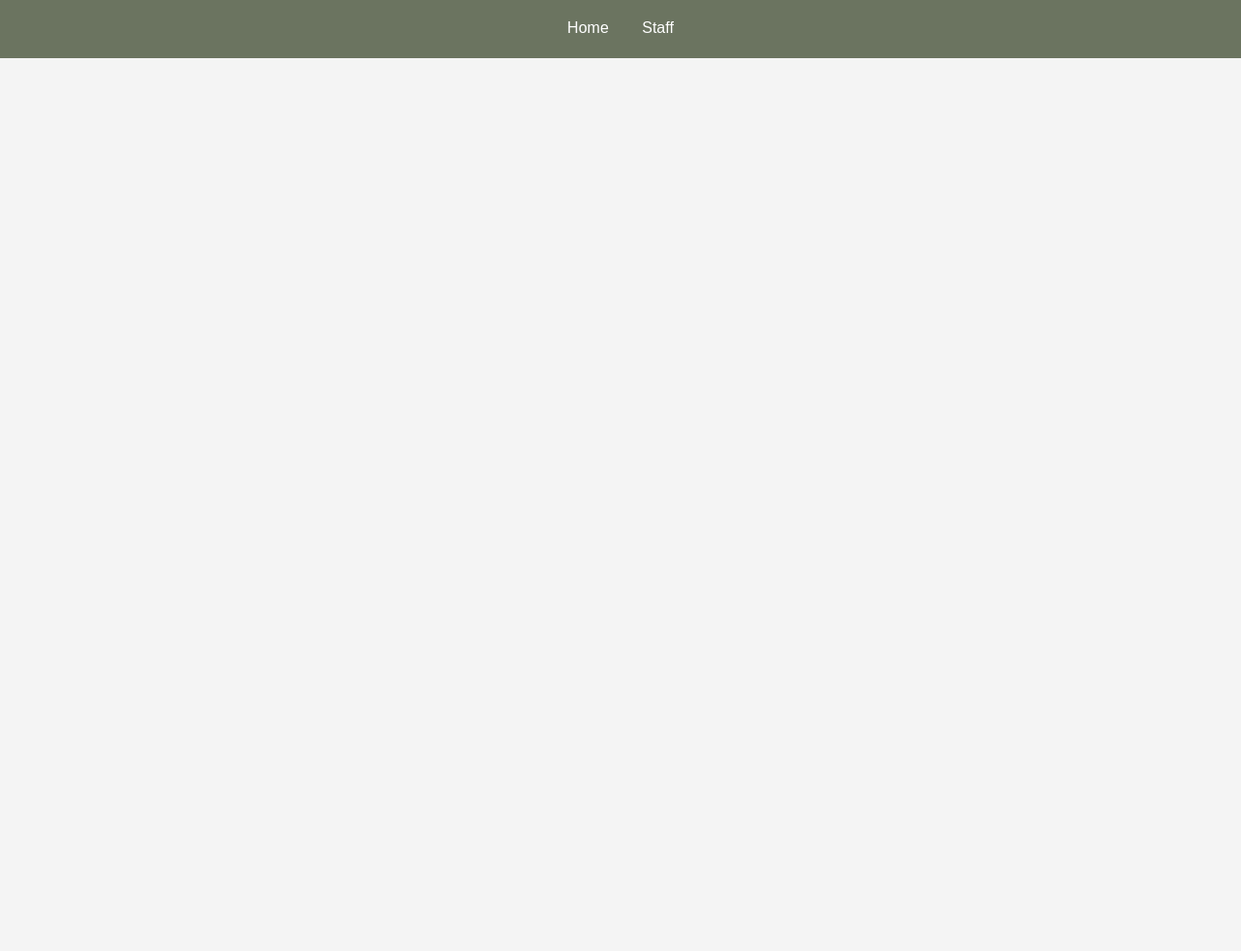
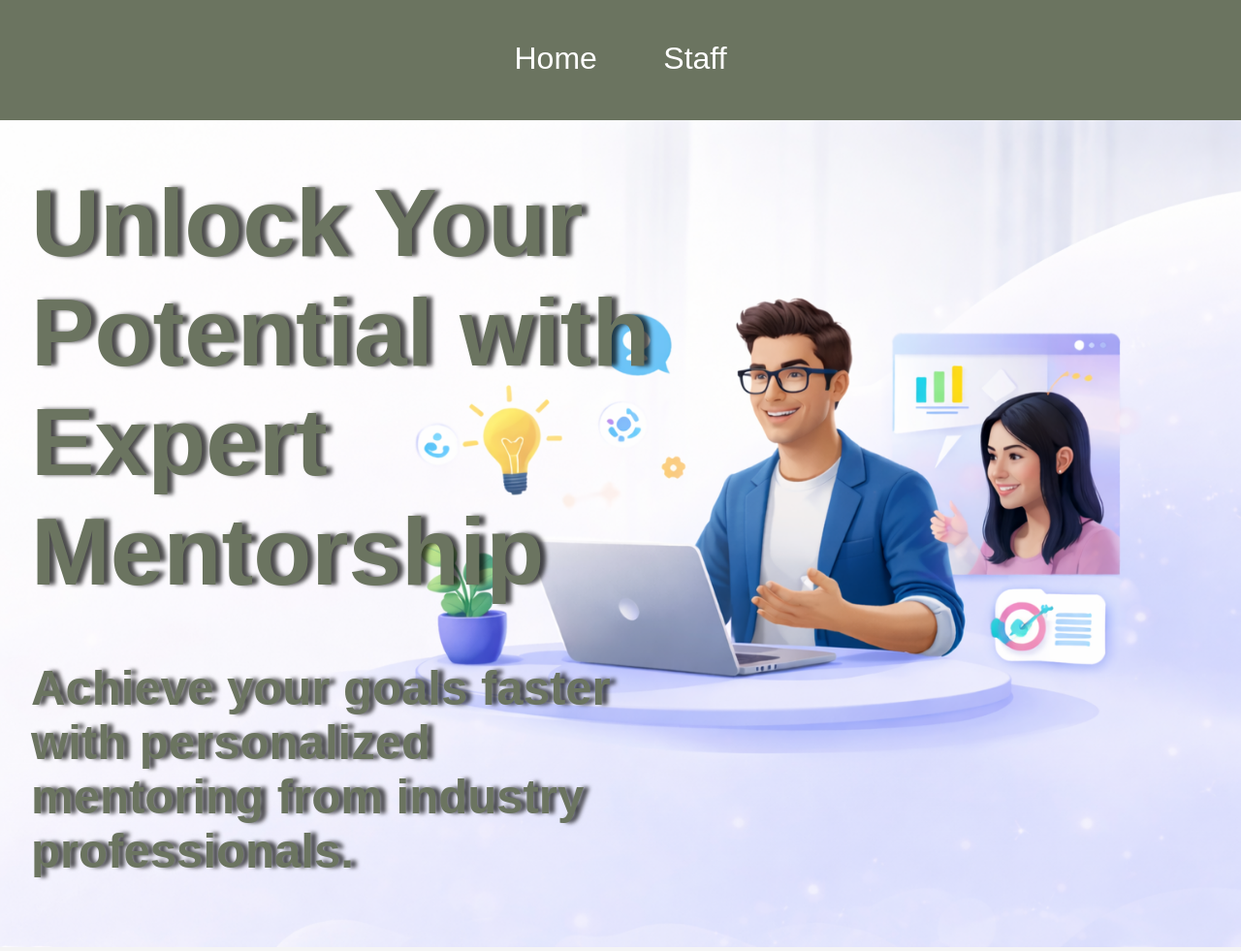
Before and after one commit to mikhb01/Projektmanagement_mentoring, a plain HTML site: page index.html in a window 1280 px wide. Shown: the whole page at 97% size. Before the commit the page ends 800 px from the top, so only its background shows below. Drawn offline with Linux system fonts and the light colour scheme.

Commit message:
Added Hero image and text

```diff
--- a/CSS/style.css
+++ b/CSS/style.css
@@ -8,14 +8,16 @@ body{
 a{
     text-decoration: none;
     color: #fff;
-    padding: 10px 15px;
+    padding: 1em 1em;
     display: inline-block;
+    font-size: 2em;
 }
 
 a:hover {
     background-color: #b29784;
     /*6b7460*/
-    font-size: 1.05em;
+    font-size: 2.05em;
+    transition: all 0.1s ease;
 }
 
 #menu-bar{
@@ -24,5 +26,36 @@ a:hover {
     color: #fff;
     padding: 10px 0;
     text-align: center;
-    height: 2.5em;
+    height: 6.5em;
+    width: 100%;
+    /* position: fixed; */
 }
+
+.hero-image{
+    width: 100%;
+    height: 50%;
+    position: relative;
+    display: inline-block;
+    overflow: hidden;
+}
+
+.text-overlay{
+    position: absolute;
+    top: 50%;
+    left: 35%;
+    transform: translate(-50%, -50%);
+    color: #6b7460;
+    font-size: 307%;
+    font-weight: bold;
+    text-shadow: 6px 0px 4px rgba(0, 0, 0, 0.7);
+    text-align: left;
+
+}
+
+.text-overlay p{
+    position: absolute;
+    text-align: left;
+    top: 90%;
+    left: 0%;
+    width: 75%;
+}
--- a/index.html
+++ b/index.html
@@ -10,8 +10,17 @@
     <div id="content">
         <header>
             <div class="menu" id="menu-bar">
-                <a href="index.html">Home</a>
-                <a href="staff.html">Staff</a>
+                <div class=""menu-content">
+                    <a href="index.html">Home</a>
+                    <a href="staff.html">Staff</a>
+                </div>
+            </div>
+            <div class="hero-section" id="hero-banner">
+                <img class="hero-image" src="graphics/Hero_banner_project.png" alt="Hero_banner">
+                <div class="text-overlay">
+                     <h1>Unlock Your Potential with Expert Mentorship</h1>
+                     <p>Achieve your goals faster with personalized mentoring from industry professionals.</p>
+                </div>
             </div>
         </header>
         <body>
```
Also changed, not shown: graphics/Hero_banner_project.png (added).
